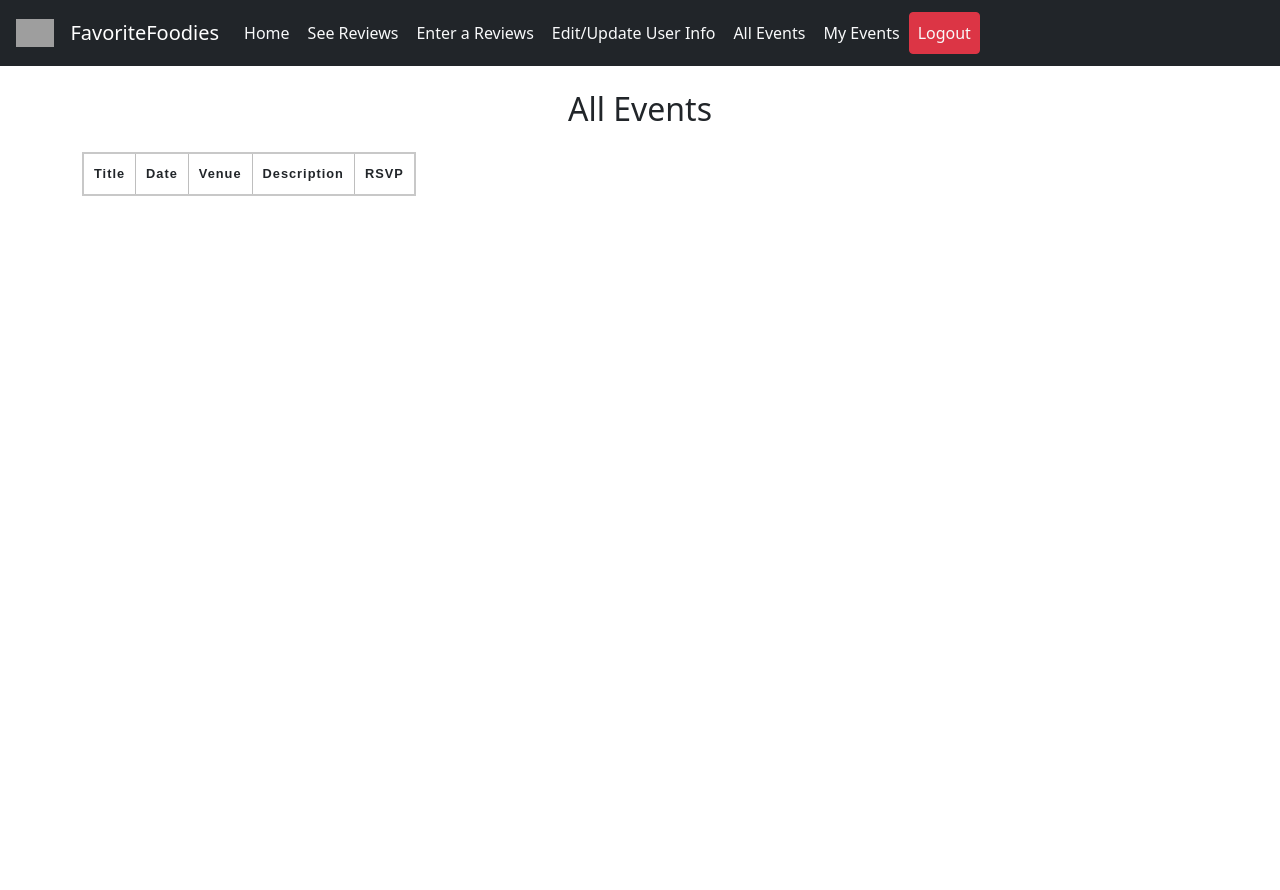
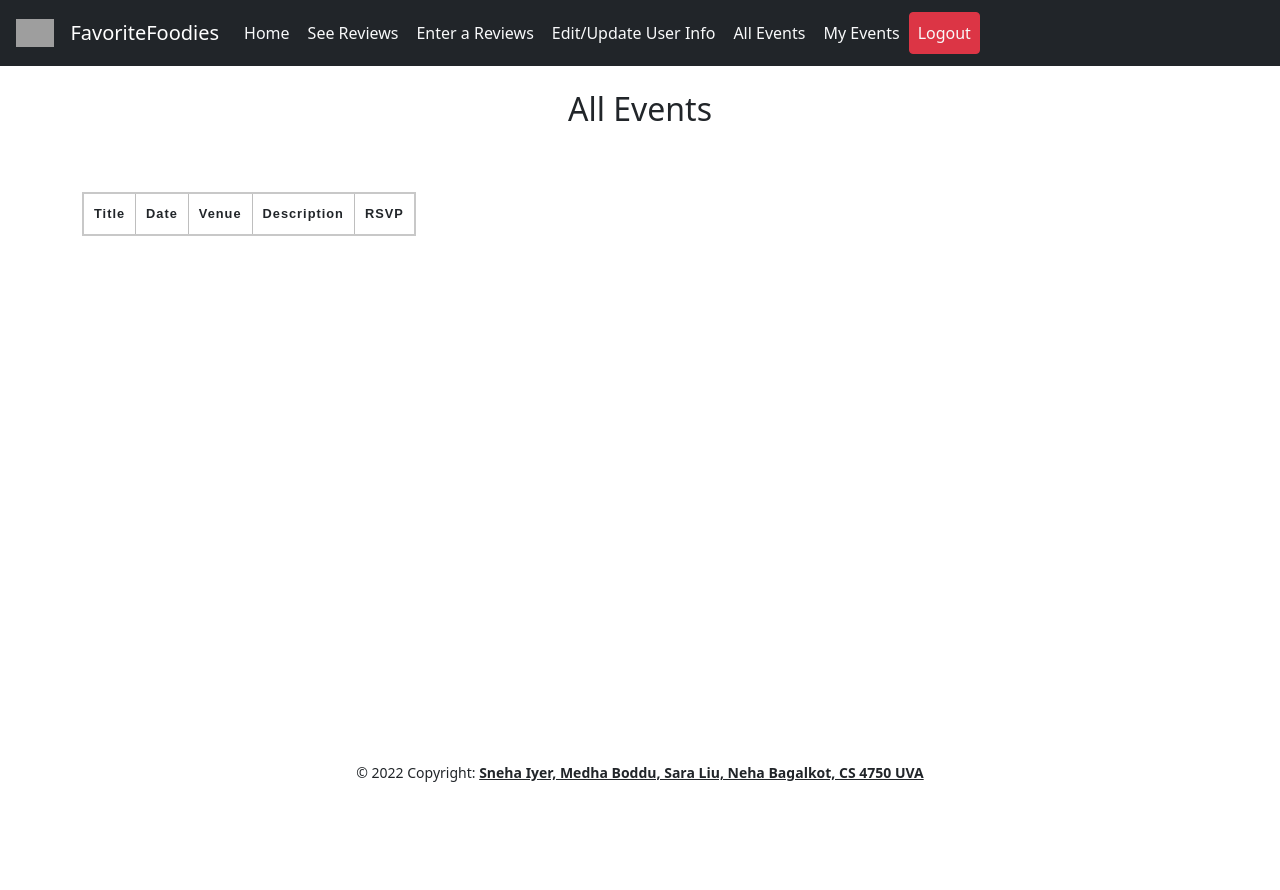
Before and after one commit to sarayliu/favorite-foodies, a PHP site: page /templates/allEvents.php in a window 1280 px wide. Before the commit the page ends 196 px from the top, so only its background shows below. Run offline with PHP 8.4, Linux system fonts and the light colour scheme; data that the repository does not hold is empty; some libraries are stand-ins or nearby versions; grey boxes are pictures that could not be loaded.

Commit message:
Get footer to go below events table

```diff
--- a/dbProjectTest/styles/tables.css
+++ b/dbProjectTest/styles/tables.css
@@ -32,3 +32,19 @@
     font-family: sans-serif;
     font-size: .8rem;
 }
+
+#page-container {
+    position: relative;
+    min-height: 100vh;
+  }
+
+  #content-wrap {
+    padding-bottom: 2.5rem;    /* Footer height */
+  }
+
+  #footer {
+    position: absolute;
+    bottom: 0;
+    width: 100%;
+    height: 2.5rem;            /* Footer height */
+  }
--- a/dbProjectTest/templates/allEvents.php
+++ b/dbProjectTest/templates/allEvents.php
@@ -57,7 +57,7 @@
       </div>
     </nav>
 
-    <div class="container">
+    <div id="page-container" class="container">
     <div class="media justify-content-center">
         <div class="media-body text-center">
             <h2 class="m-4">All Events</h2>
@@ -103,6 +103,7 @@
         // $result = $db->query($query);
         $result = $statement->fetchAll();
         // echo $result;
+        echo "<div id=\"content-wrap\">";
         foreach($result as $row) {
             // echo $row[0];
             // echo "<b><h3>$row[0]</h3></b><br/>";
@@ -146,17 +147,27 @@
         //     echo $row;
         }
         // $result->free();
+        echo "</table></div>";
 
-        // echo "<center>
-        //         <footer class=\"primaryFooter containerClass\">
-        //         <small class=\"copyrightClass\">
-        //             &copy; 2022 Copyright:
-        //             <a class=\"text-reset fw-bold\" >Sneha Iyer, Medha Boddu, Sara Liu, Neha Bagalkot, CS 4750 UVA</a>
-        //         </small>
-        //         </footer>
-        //     </center>";
+        echo "<center>
+                <footer id=\"footer\" class=\"primaryFooter containerClass\">
+                <small class=\"copyrightClass\">
+                    &copy; 2022 Copyright:
+                    <a class=\"text-reset fw-bold\" >Sneha Iyer, Medha Boddu, Sara Liu, Neha Bagalkot, CS 4750 UVA</a>
+                </small>
+                </footer>
+            </center>";
     ?>
 
+    <!-- <center>
+        <footer id="footer" class="primaryFooter containerClass">
+        <small class="copyrightClass">
+            &copy; 2022 Copyright:
+            <a class="text-reset fw-bold" >Sneha Iyer, Medha Boddu, Sara Liu, Neha Bagalkot, CS 4750 UVA</a>
+        </small>
+        </footer>
+    </center>     -->
+    </div>
     <script type="module" src="scriptMod.js" defer></script>
     <script src="https://code.jquery.com/jquery-3.6.0.js" integrity="sha256-H+K7U5CnXl1h5ywQfKtSj8PCmoN9aaq30gDh27Xc0jk=" crossorigin="anonymous"></script>
     <script src="https://cdnjs.cloudflare.com/ajax/libs/mustache.js/2.3.0/mustache.min.js"></script>
```
